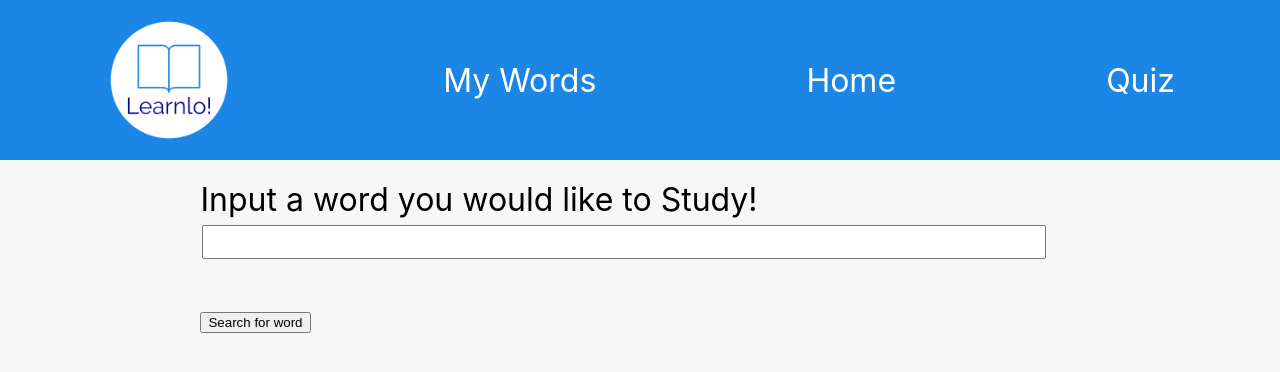
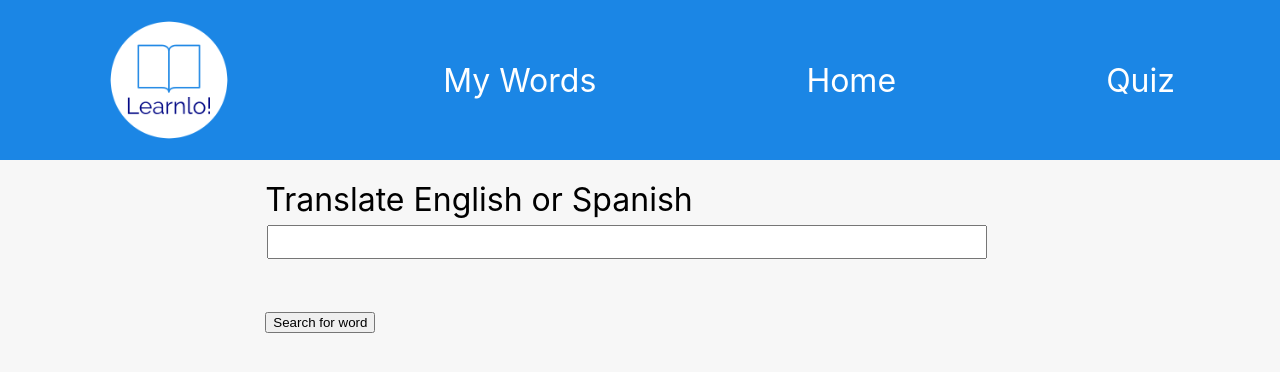
Before and after one commit to taylorjohnson141/learnlo, a React (Create React App) app: page / in a window 1280 px wide. Shown: the top 372 px of the page. Built offline with nearby package versions, Linux system fonts and the light colour scheme.

Commit message:
Fix SearchBar test Skip app tests

```diff
--- a/src/SearchBar/SearchBar.jsx
+++ b/src/SearchBar/SearchBar.jsx
@@ -43,7 +43,7 @@ class SearchBar extends Component{
       return(
         <form data-testid='form' className ='word-form'>
           <label>
-            Input a word you would like to Study!
+          Translate English or Spanish
             <input data-testid='form-input'className ='word-input'type="text" value = {this.state.currentWord} onChange = {this.handleChange} />
           </label>
           <h1 className = 'center'>
```
Also changed, not shown: 1 other file (tests, documents, lock files or other folders).
